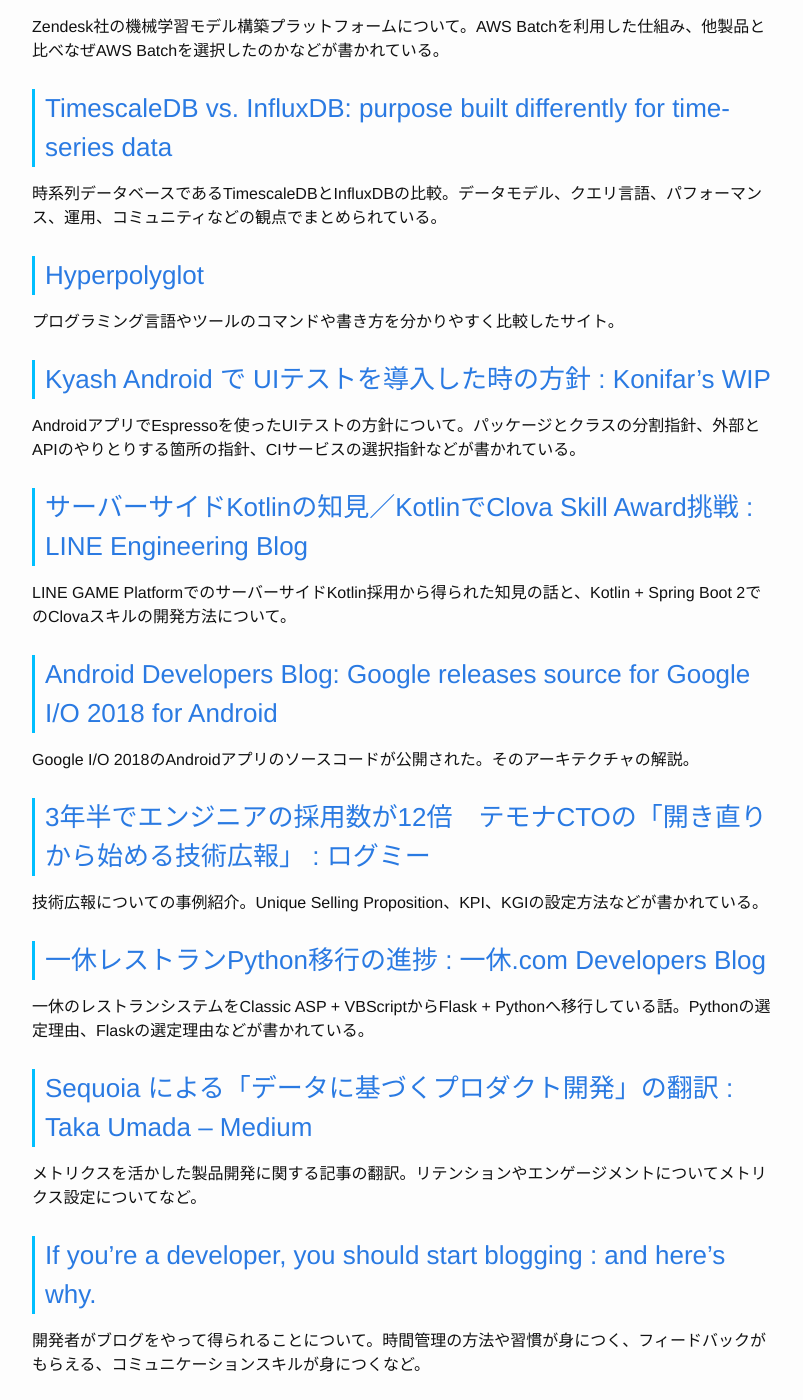
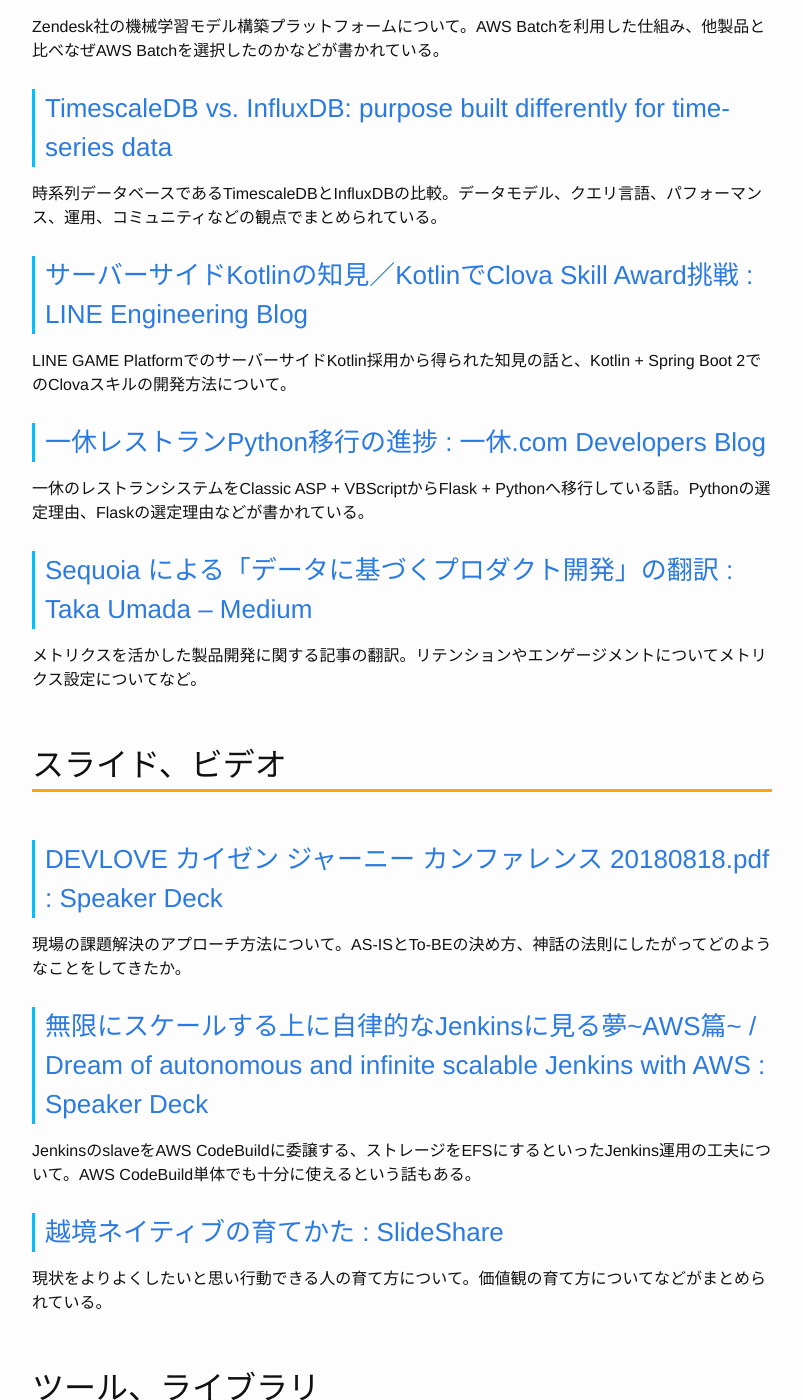
Before and after one commit to Gather-Tech/Gather-Tech.github.io, a Jekyll site: the page built from _posts/2018/2018-08-20-Gather112.md, in a window 1280 px wide and 1400 px high, scrolled down 2186 px. Shown: the whole window, without its empty margins (238-1041 px from the left). Built offline with Jekyll 4.4.1, drawn with Linux system fonts in a browser that asks for light colours; some of the changed text lies outside the part shown.

Commit message:
Reduced articles

```diff
--- a/_posts/2018/2018-08-20-Gather112.md
+++ b/_posts/2018/2018-08-20-Gather112.md
@@ -57,25 +57,9 @@
 
 時系列データベースであるTimescaleDBとInfluxDBの比較。データモデル、クエリ言語、パフォーマンス、運用、コミュニティなどの観点でまとめられている。
 
-### [Hyperpolyglot](http://hyperpolyglot.org/)
-
-プログラミング言語やツールのコマンドや書き方を分かりやすく比較したサイト。
-
-### [Kyash Android で UIテストを導入した時の方針 : Konifar's WIP](http://konifar.hatenablog.com/entry/2018/08/13/180157)
-
-AndroidアプリでEspressoを使ったUIテストの方針について。パッケージとクラスの分割指針、外部とAPIのやりとりする箇所の指針、CIサービスの選択指針などが書かれている。
-
 ### [サーバーサイドKotlinの知見／KotlinでClova Skill Award挑戦 : LINE Engineering Blog](https://engineering.linecorp.com/ja/blog/detail/346)
 
 LINE GAME PlatformでのサーバーサイドKotlin採用から得られた知見の話と、Kotlin + Spring Boot 2でのClovaスキルの開発方法について。
-
-### [Android Developers Blog: Google releases source for Google I/O 2018 for Android](https://android-developers.googleblog.com/2018/08/google-releases-source-for-google-io.html)
-
-Google I/O 2018のAndroidアプリのソースコードが公開された。そのアーキテクチャの解説。
-
-### [3年半でエンジニアの採用数が12倍　テモナCTOの「開き直りから始める技術広報」 : ログミー](https://logmi.jp/305691)
-
-技術広報についての事例紹介。Unique Selling Proposition、KPI、KGIの設定方法などが書かれている。
 
 ### [一休レストランPython移行の進捗 : 一休.com Developers Blog](https://user-first.ikyu.co.jp/entry/restaurant2)
 
@@ -84,10 +68,6 @@
 ### [Sequoia による「データに基づくプロダクト開発」の翻訳 : Taka Umada – Medium](https://medium.com/@tumada/sequoia-data-informed-product-8464592443a3)
 
 メトリクスを活かした製品開発に関する記事の翻訳。リテンションやエンゲージメントについてメトリクス設定についてなど。
-
-### [If you’re a developer, you should start blogging : and here’s why.](https://medium.freecodecamp.org/if-youre-a-developer-you-should-start-blogging-and-here-s-why-b5cb2951d95c)
-
-開発者がブログをやって得られることについて。時間管理の方法や習慣が身につく、フィードバックがもらえる、コミュニケーションスキルが身につくなど。
 
 ## スライド、ビデオ
 
@@ -113,10 +93,6 @@
 
 gtiに誤ってコミットされたパスワードやプライベートキーなどの情報を見つけるツール。
 
-### [jgthms/bulma : GitHub](https://github.com/jgthms/bulma/)
-
-FlexboxベースのCSSフレームワーク。
-
 ### [feedtailor/SSLCheck: GitHub](https://github.com/feedtailor/SSLCheck)
 
 URLを渡すと証明書の種類、認証局情報などの証明書の詳細情報を返してくれるツール。Go製。
@@ -128,10 +104,6 @@
 ### [tiagovtristao/clipmir-desktop: GitHub](https://github.com/tiagovtristao/clipmir-desktop)
 
 同じネットワーク内にあるデバイス同士でClipboardの内容を同期できるElectronアプリ。
-
-### [calebmadrigal/trackerjacker: GitHub](https://github.com/calebmadrigal/trackerjacker)
-
-周りのWiFiネットワークとそこに接続しているデバイスをスキャンできるツール。
 
 ### [checkly/puppeteer-recorder: GitHub](https://github.com/checkly/puppeteer-recorder)
 
```
